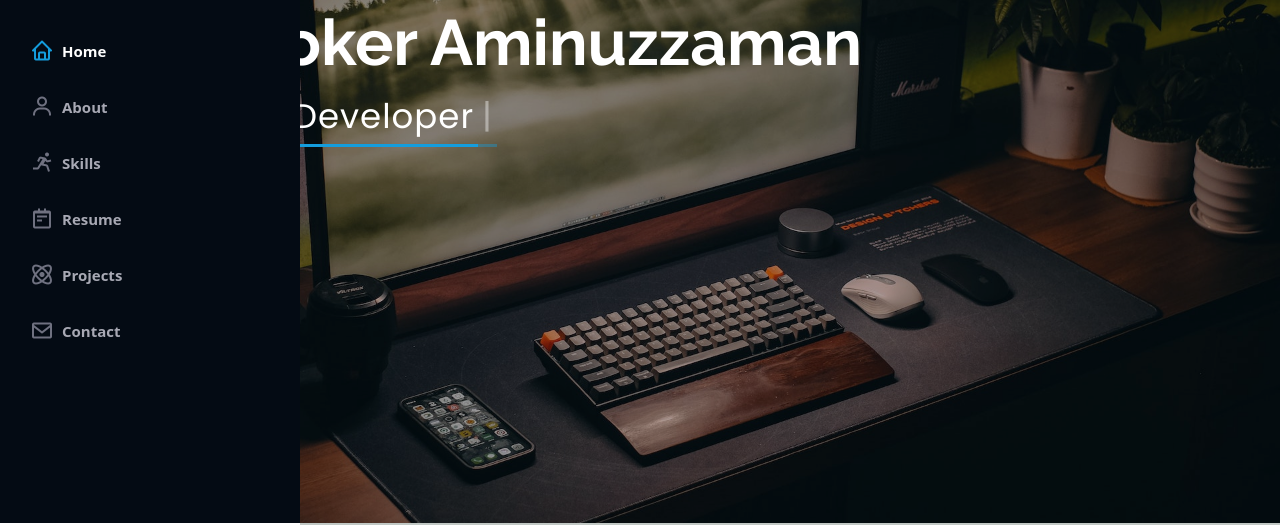
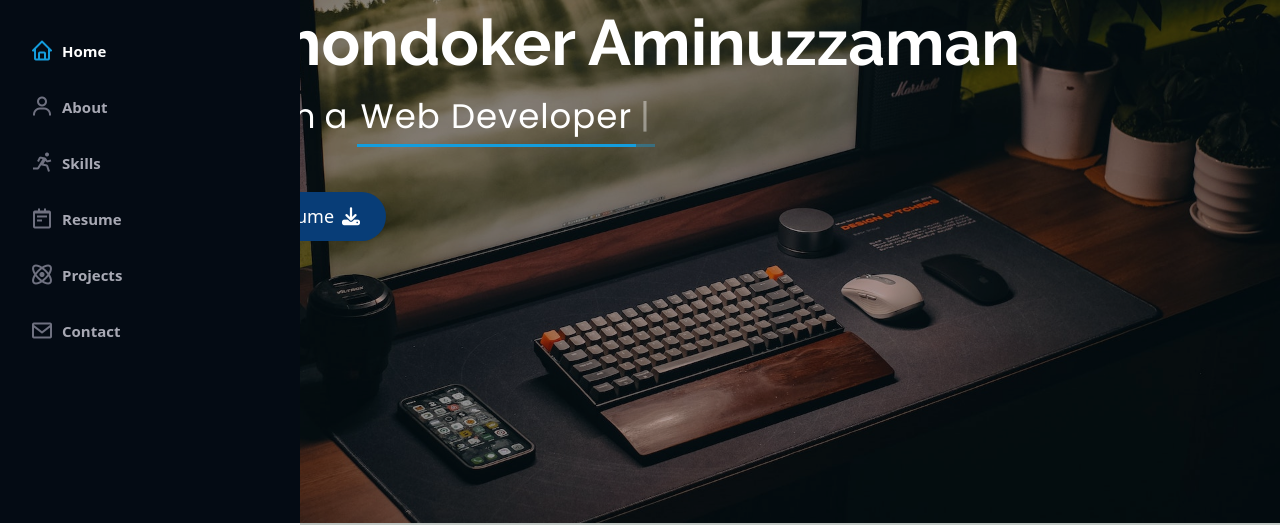
Before and after one commit to khshohag99/Portfolio, a website with bundled scripts: page Index.html in a window 1280 px wide. Shown: the part 277-802 px from the top of the page. Built offline with nearby package versions, Linux system fonts and the light colour scheme.

Commit message:
roll back to previous

```diff
--- a/Index.html
+++ b/Index.html
@@ -78,7 +78,7 @@
 
     <!-- Hero Section  -->
     <section id="hero" class="d-flex flex-column justify-content-center align-items-center ">
-      <div class="hero-container container" data-aos="fade-in">
+      <div class="hero-container" data-aos="fade-in">
         <h1>Khondoker Aminuzzaman</h1>
         <p>I am a <span class="typed" data-typed-items="Web Designer, Web Developer, Android App Developer, iOS App Developer"></span></p>
         <a href="resume/Khondoker_Aminuzzaman_Resume.pdf" download>
```
